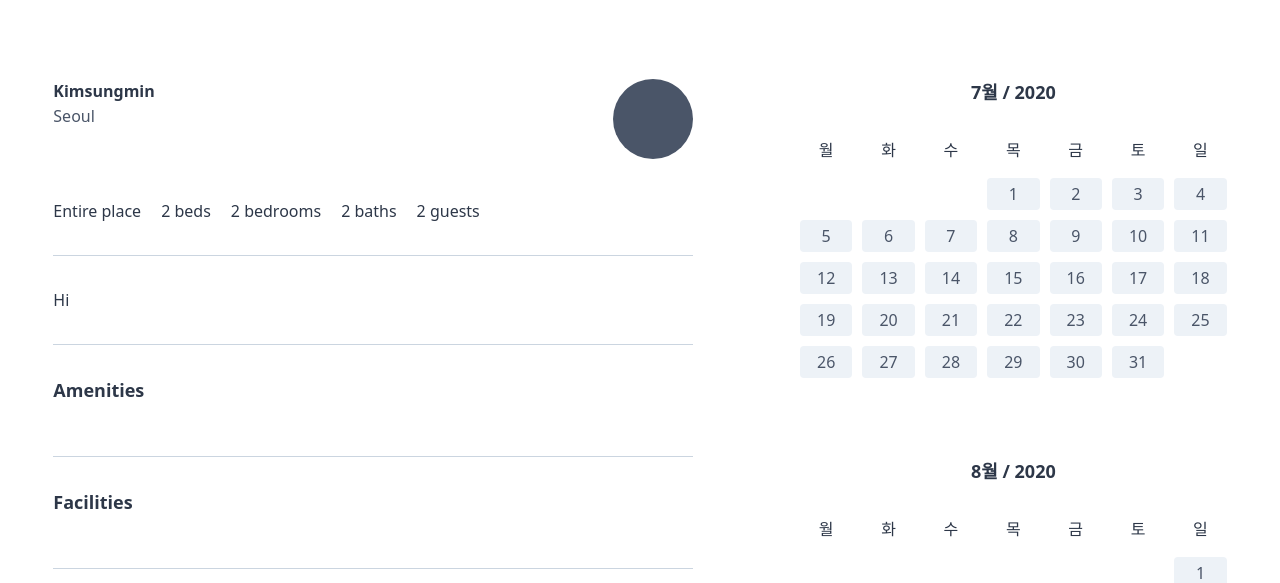
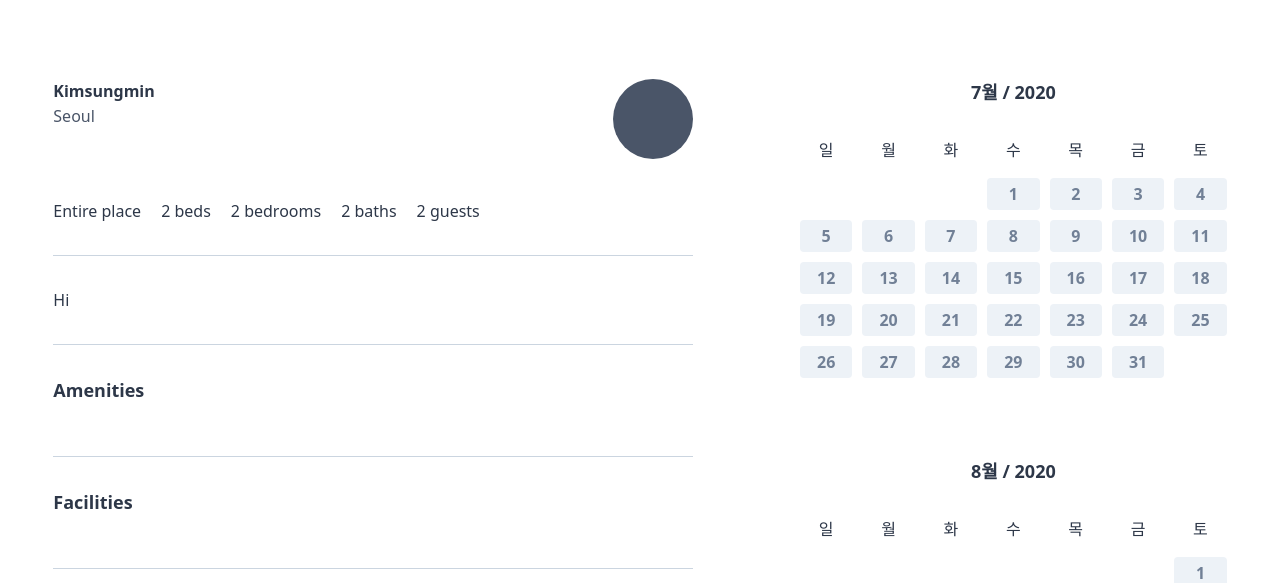
Before and after one commit to ksm0207/Python_django, a Django app: page /rooms/1 in a window 1280 px wide. Shown: the part 677-1260 px from the top of the page. Run offline with Django 3.2, Linux system fonts and the light colour scheme; data comes from the database, SQL or seed files in the repository; style sheets or scripts are compiled from the project's sources; parts of the project's set-up code (start-up, migrations or seed data) failed here and were passed over; some libraries are stand-ins or nearby versions.

Commit message:
달력 요일 수정 및 CSS 수정
- None

```diff
--- a/cal.py
+++ b/cal.py
@@ -6,7 +6,7 @@ class Calendar(calendar.Calendar):
         super().__init__(firstweekday=6)
         self.year = year
         self.month = month
-        self.day_names = ("월", "화", "수", "목", "금", "토", "일")
+        self.day_names = ("일", "월", "화", "수", "목", "금", "토")
         self.months = (
             "1월",
             "2월",
--- a/templates/rooms/room_detail.html
+++ b/templates/rooms/room_detail.html
@@ -141,7 +141,7 @@
                 <div class="cal-grid">
                     {% for week in calendar.get_days  %}
                         {% if week != 0  %}
-                            <span class="bg-gray-200 w-full text-center rounded text-gray-700 p-1 hover:bg-green-200 hover:text-black cursor-pointer">{{week}}</span>
+                            <span class="bg-gray-200 w-full text-center font-bold rounded text-gray-600 p-1 hover:bg-green-200 hover:text-black cursor-pointer">{{week}}</span>
                         {% else %}
                              <span></span>
                         {% endif %}
```
